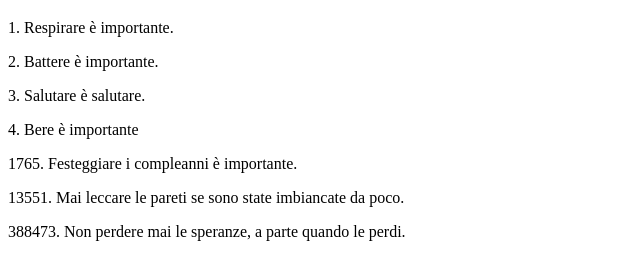
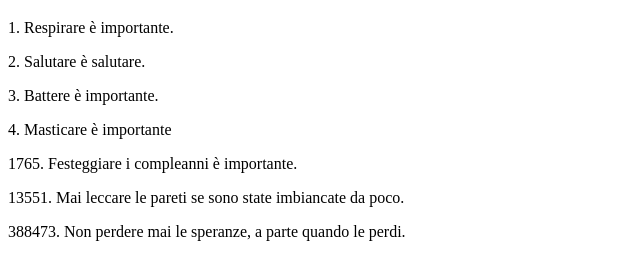
Before and after one commit to luganega-broenta/luganega-broenta.github.io, a plain HTML site: page index.html in a window 1280 px wide. Shown: the part 204-484 px from the top of the page, without its empty margins (0-640 px from the left). Drawn offline with Linux system fonts and the light colour scheme.

Commit message:
Update index.html

```diff
--- a/index.html
+++ b/index.html
@@ -9,9 +9,9 @@
         <p>Se stai leggendo qui sei un tacchino [ADDED 06/03/2023]</p>
         <h1>I Comandamenti</h1>
         <p>1. Respirare è importante.</p>
-        <p>2. Battere è importante.</p>
-        <p>3. Salutare è salutare.</p>
-        <p>4. Bere è importante</p>
+        <p>2. Salutare è salutare.</p>
+        <p>3. Battere è importante.</p>
+        <p>4. Masticare è importante</p>
         <p>1765. Festeggiare i compleanni è importante.</p>
         <p>13551. Mai leccare le pareti se sono state imbiancate da poco.</p>
         <p>388473. Non perdere mai le speranze, a parte quando le perdi.</p>
```
